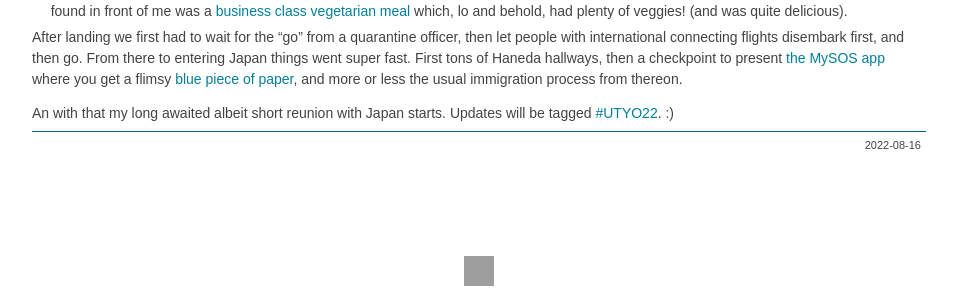
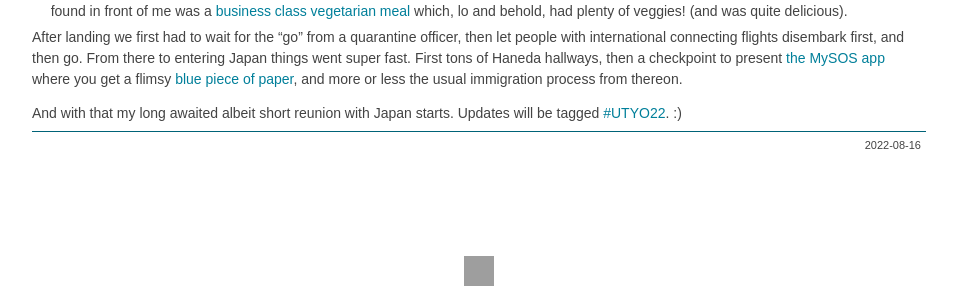
Before and after one commit to IllDepence/sirtetris.com_2021_jekyll, a Jekyll site: the page built from _posts/2022-08-16-84c30cfa.md, in a window 1280 px wide and 900 px high, scrolled down 1663 px. Shown: the part 514-811 px from the top of the window, without its empty margins (161-1118 px from the left). Built offline with Jekyll 4.4.1, drawn with Linux system fonts in a browser that asks for light colours; grey boxes are pictures that could not be loaded.

Commit message:
minor changes to latest blog post + typo fix

```diff
--- a/_posts/2022-08-16-84c30cfa.md
+++ b/_posts/2022-08-16-84c30cfa.md
@@ -54,4 +54,4 @@ After I registered my PCR test and have the MySOS app turn fist [green](/assets/
 
 After landing we first had to wait for the “go” from a quarantine officer, then let people with international connecting flights disembark first, and then go. From there to entering Japan things went super fast. First tons of Haneda hallways, then a checkpoint to present [the MySOS app](/assets/img/blog/utyo22_add_05.jpg) where you get a flimsy [blue piece of paper](/assets/img/blog/utyo22_add_06.jpg), and more or less the usual immigration process from thereon.
 
-An with that my long awaited albeit short reunion with Japan starts. Updates will be tagged [#UTYO22](/s/UTYO22). :)
+And with that my long awaited albeit short reunion with Japan starts. Updates will be tagged [#UTYO22](/s/UTYO22). :)
```
Also changed, not shown: _posts/2024-07-15-61000820.md (+4 -3 lines).
